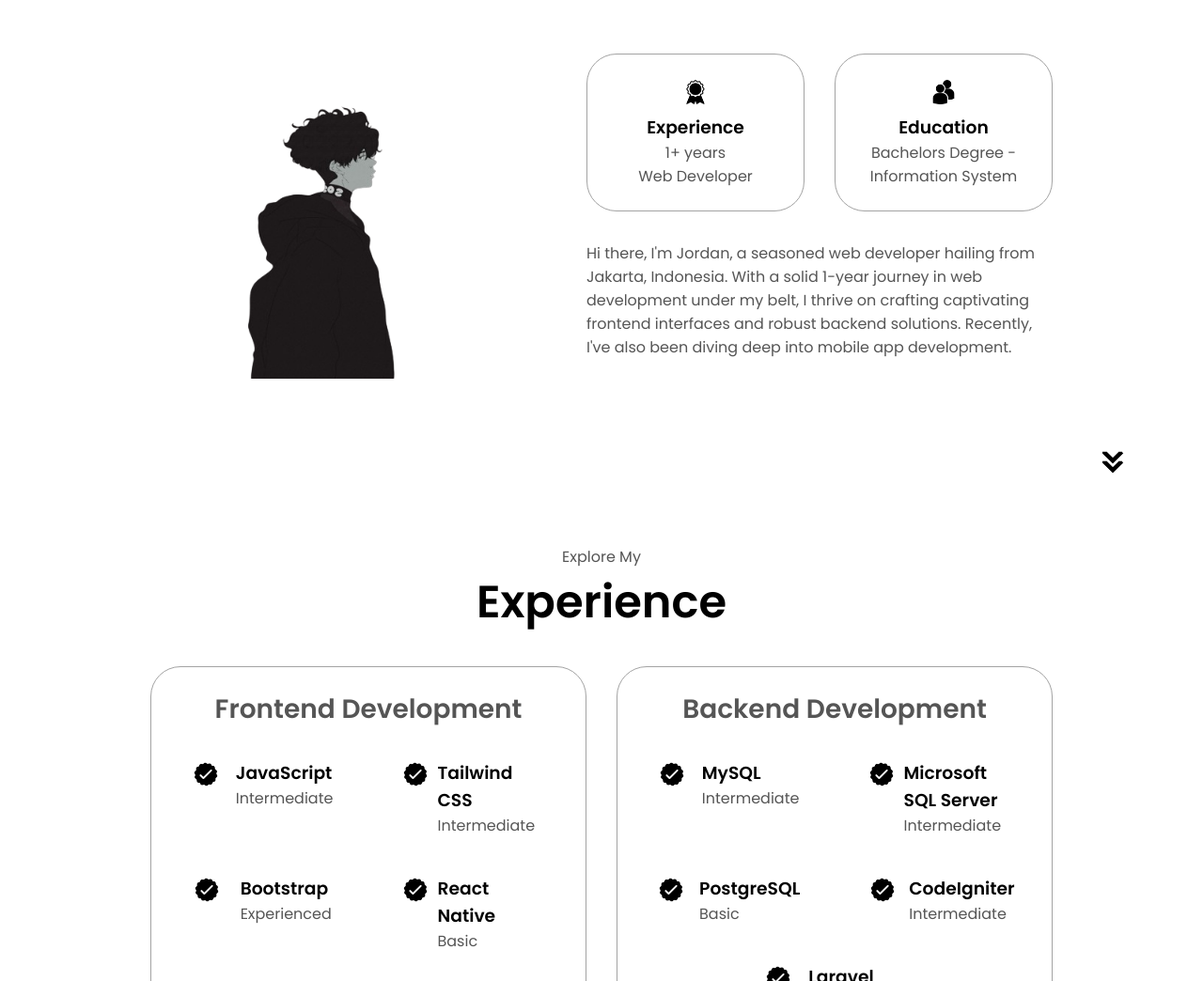
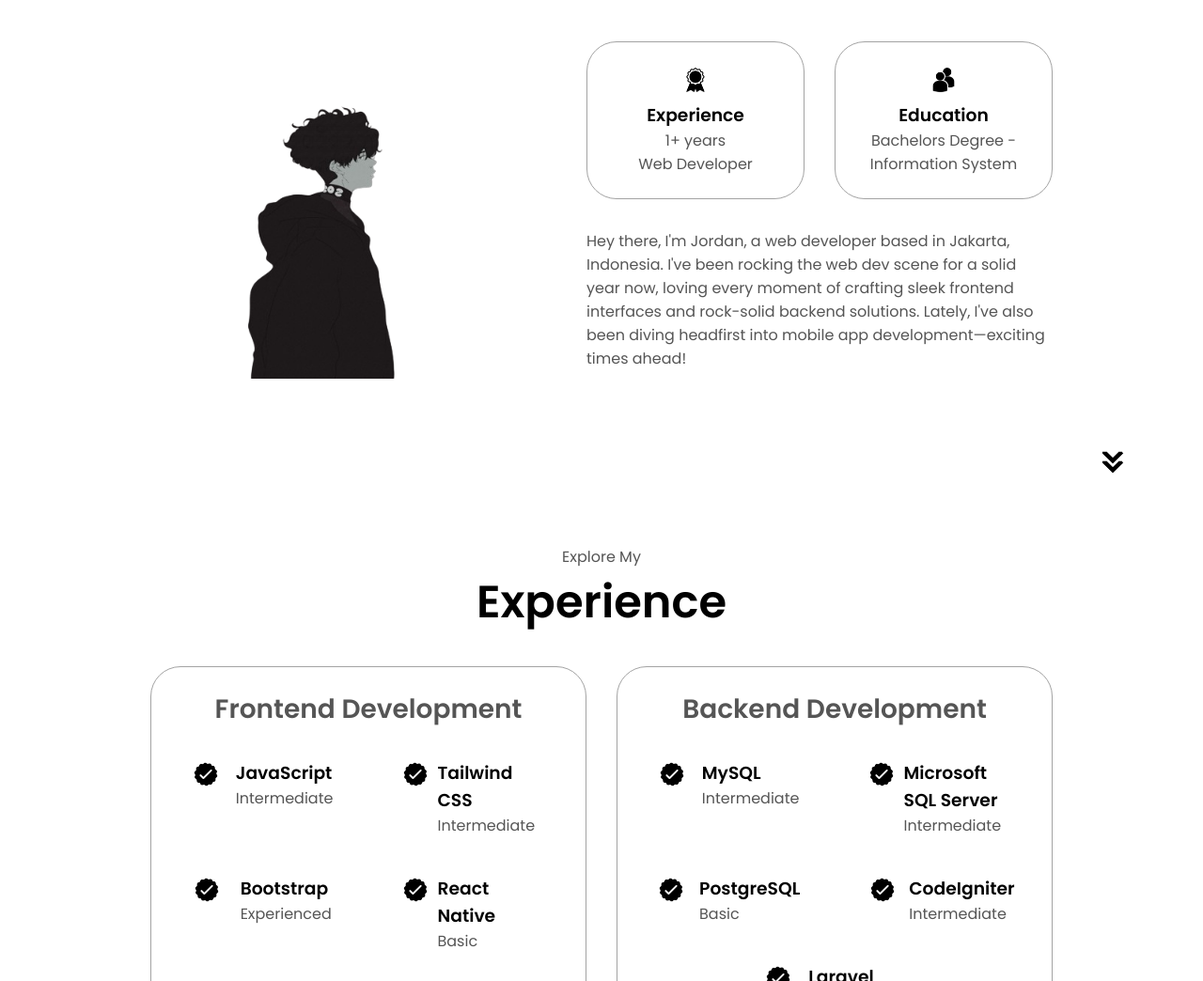
Before and after one commit to jvibesco/portof, a plain HTML site: page index.html in a window 1280 px wide. Shown: the part 1116-2160 px from the top of the page at 94% size. Drawn offline with Linux system fonts and the light colour scheme.

Commit message:
update portof

```diff
--- a/index.html
+++ b/index.html
@@ -106,11 +106,11 @@
           </div>
           <div class="text-container">
             <p>
-              Hi there, I'm Jordan, a seasoned web developer hailing from
-              Jakarta, Indonesia. With a solid 1-year journey in web development
-              under my belt, I thrive on crafting captivating frontend
-              interfaces and robust backend solutions. Recently, I've also been
-              diving deep into mobile app development.
+              Hey there, I'm Jordan, a web developer based in Jakarta,
+              Indonesia. I've been rocking the web dev scene for a solid year
+              now, loving every moment of crafting sleek frontend interfaces and
+              rock-solid backend solutions. Lately, I've also been diving
+              headfirst into mobile app development—exciting times ahead!
             </p>
           </div>
         </div>
```
